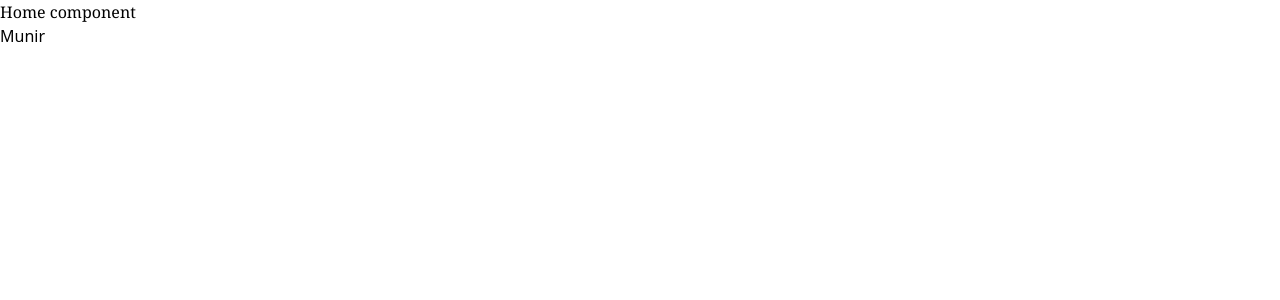
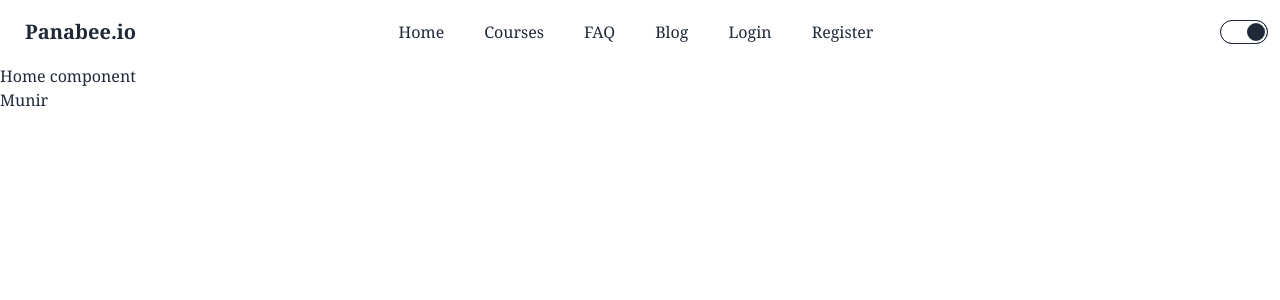
Before and after one commit to developer-munir/panabee-client, a React (Create React App) app: page / in a window 1280 px wide. Shown: the top 300 px of the page. Built offline with nearby package versions, Linux system fonts and the light colour scheme.

Commit message:
added normal navbar

```diff
--- a/public/index.html
+++ b/public/index.html
@@ -24,7 +24,7 @@
       work correctly both with client-side routing and a non-root public URL.
       Learn how to configure a non-root public URL by running `npm run build`.
     -->
-    <title>React App</title>
+    <title>Panabee</title>
   </head>
   <body>
     <noscript>You need to enable JavaScript to run this app.</noscript>
--- a/src/App.js
+++ b/src/App.js
@@ -4,7 +4,7 @@
 
 function App() {
   return (
-    <div>
+    <div className="font-serif">
       <RouterProvider router={router}></RouterProvider>
     </div>
   );
--- a/src/layouts/Main.jsx
+++ b/src/layouts/Main.jsx
@@ -1,10 +1,12 @@
 import React from 'react';
-import Home from '../pages/Home/Home';
+import { Outlet } from 'react-router-dom';
+import Navbar from '../pages/Shared/Navbar';
 
 const Main = () => {
     return (
         <div>
-            <Home></Home>
+            <Navbar></Navbar>
+            <Outlet></Outlet>
         </div>
     );
 };
--- /dev/null
+++ b/src/pages/Shared/Navbar.jsx
@@ -0,0 +1,88 @@
+import React from 'react';
+import { Link } from 'react-router-dom';
+
+const Navbar = () => {
+    return (
+      <div>
+        <div className="navbar bg-base-100">
+          <div className="navbar-start">
+            <div className="dropdown">
+              <label tabIndex={0} className="btn btn-ghost lg:hidden">
+                <svg
+                  xmlns="http://www.w3.org/2000/svg"
+                  className="h-5 w-5"
+                  fill="none"
+                  viewBox="0 0 24 24"
+                  stroke="currentColor"
+                >
+                  <path
+                    strokeLinecap="round"
+                    strokeLinejoin="round"
+                    strokeWidth="2"
+                    d="M4 6h16M4 12h8m-8 6h16"
+                  />
+                </svg>
+              </label>
+              <ul
+                tabIndex={0}
+                className="menu menu-compact dropdown-content mt-3 p-2 shadow bg-base-100 rounded-box w-52"
+              >
+                <li className="mb-2">
+                  <Link>Home</Link>
+                </li>
+                <li className="mb-2">
+                  <Link>Courses</Link>
+                </li>
+                <li className="mb-2">
+                  <Link>FAQ</Link>
+                </li>
+                <li className="mb-2">
+                  <Link>Blog</Link>
+                </li>
+                <li className="mb-2">
+                  <Link>Login</Link>
+                </li>
+                <li className="mb-2">
+                  <Link>Register</Link>
+                </li>
+              </ul>
+            </div>
+            <Link className="btn btn-ghost normal-case text-xl">
+              Panabee.io
+            </Link>
+          </div>
+          <div className="navbar-center hidden lg:flex">
+            <ul className="menu menu-horizontal p-0">
+              <li className="mr-2">
+                <Link>Home</Link>
+              </li>
+              <li className="mr-2">
+                <Link>Courses</Link>
+              </li>
+              <li className="mr-2">
+                <Link>FAQ</Link>
+              </li>
+              <li className="mr-2">
+                <Link>Blog</Link>
+              </li>
+              <li className="mr-2">
+                <Link>Login</Link>
+              </li>
+              <li className="mr-2">
+                <Link>Register</Link>
+              </li>
+            </ul>
+          </div>
+          <div className="navbar-end">
+            <div className="form-control">
+              <label className="label cursor-pointer">
+                <input type="checkbox" className="toggle" checked />
+              </label>
+            </div>
+          </div>
+        </div>
+      </div>
+    );
+};
+
+export default Navbar;
--- a/tailwind.config.js
+++ b/tailwind.config.js
@@ -4,5 +4,5 @@
   theme: {
     extend: {},
   },
-  plugins: [],
+  plugins: [require("daisyui")],
 };
```
